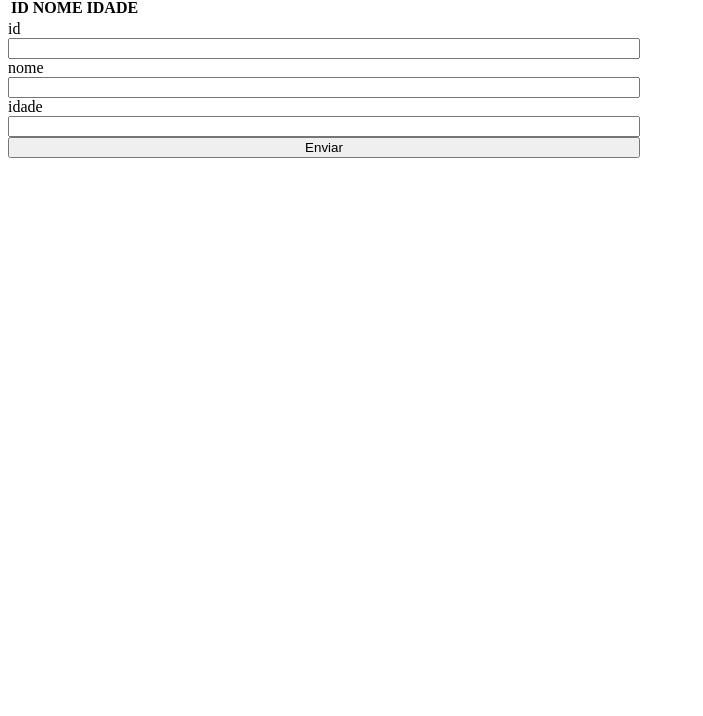
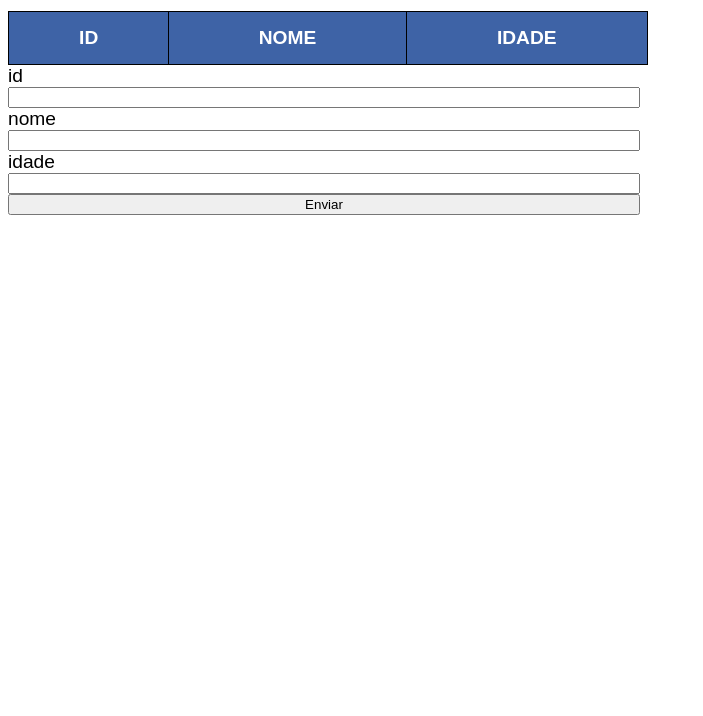
Before and after one commit to guilhermeterenciani/projeto1021-b, a plain HTML site: page web/index.html in a window 1280 px wide. Shown: the part 84-800 px from the top of the page, without its empty margins (0-703 px from the left). Drawn offline with Linux system fonts and the light colour scheme; no server answers.

Commit message:
Estilização da tabela de dados da API

```diff
--- a/web/index.html
+++ b/web/index.html
@@ -11,6 +11,29 @@
             flex-direction: column;
             width: 50%;
         }
+        .tabela{
+            border: 1px solid black;
+            min-width: 50vw;
+        }
+        .tabela thead{
+            background-color: #01318ac1;
+            color: white;
+        }
+        .tabela tbody{
+            background-color: #eee;
+        }
+        .tabela, td, th{
+            border: 1px solid black;
+            border-collapse: collapse;
+            padding: 15px 30px;
+        }
+        tr:nth-child(even){
+            background-color: #23232326;
+        }
+        body{
+            font: 1.2em sans-serif;
+        }
+
     </style>
 </head>
 <body>
```
